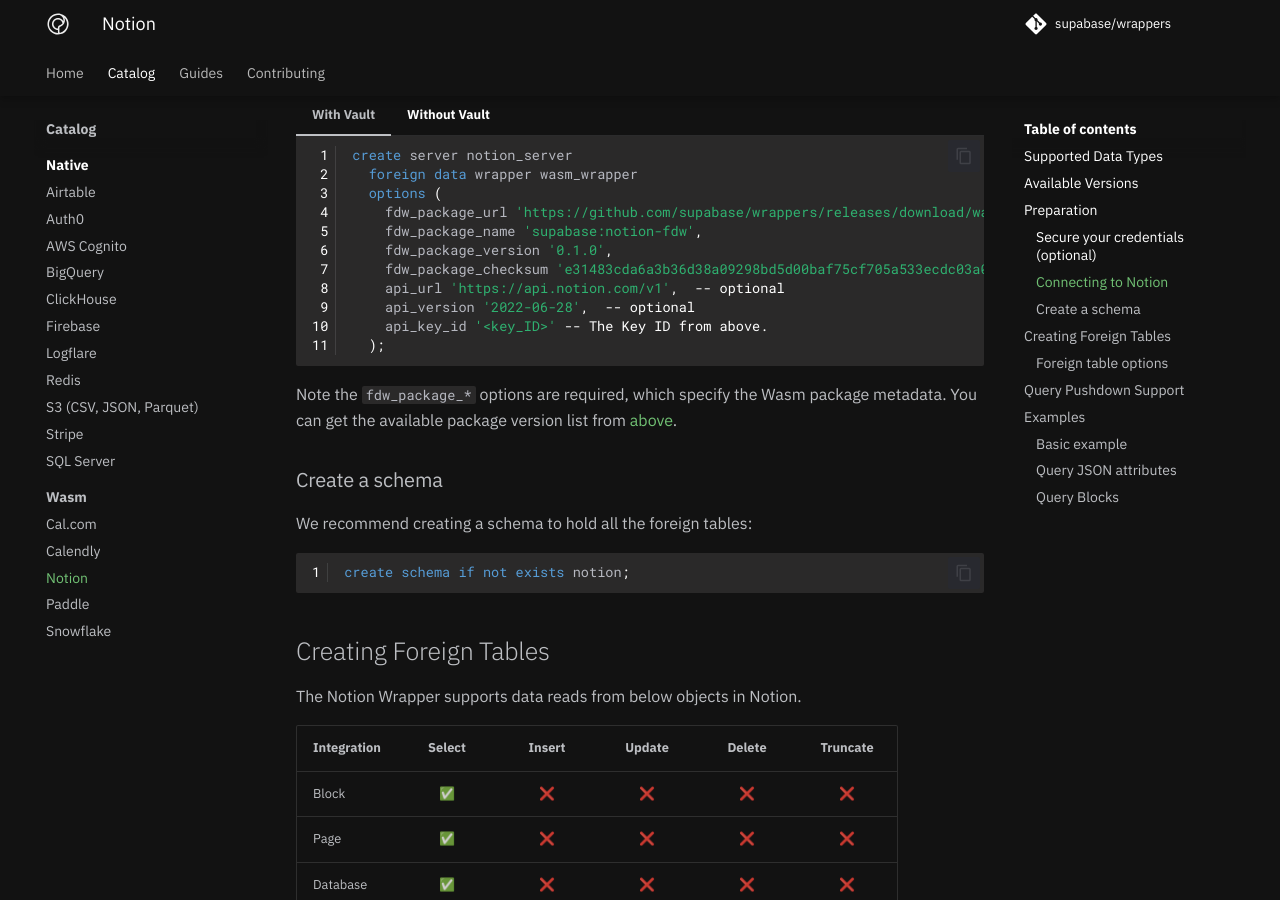
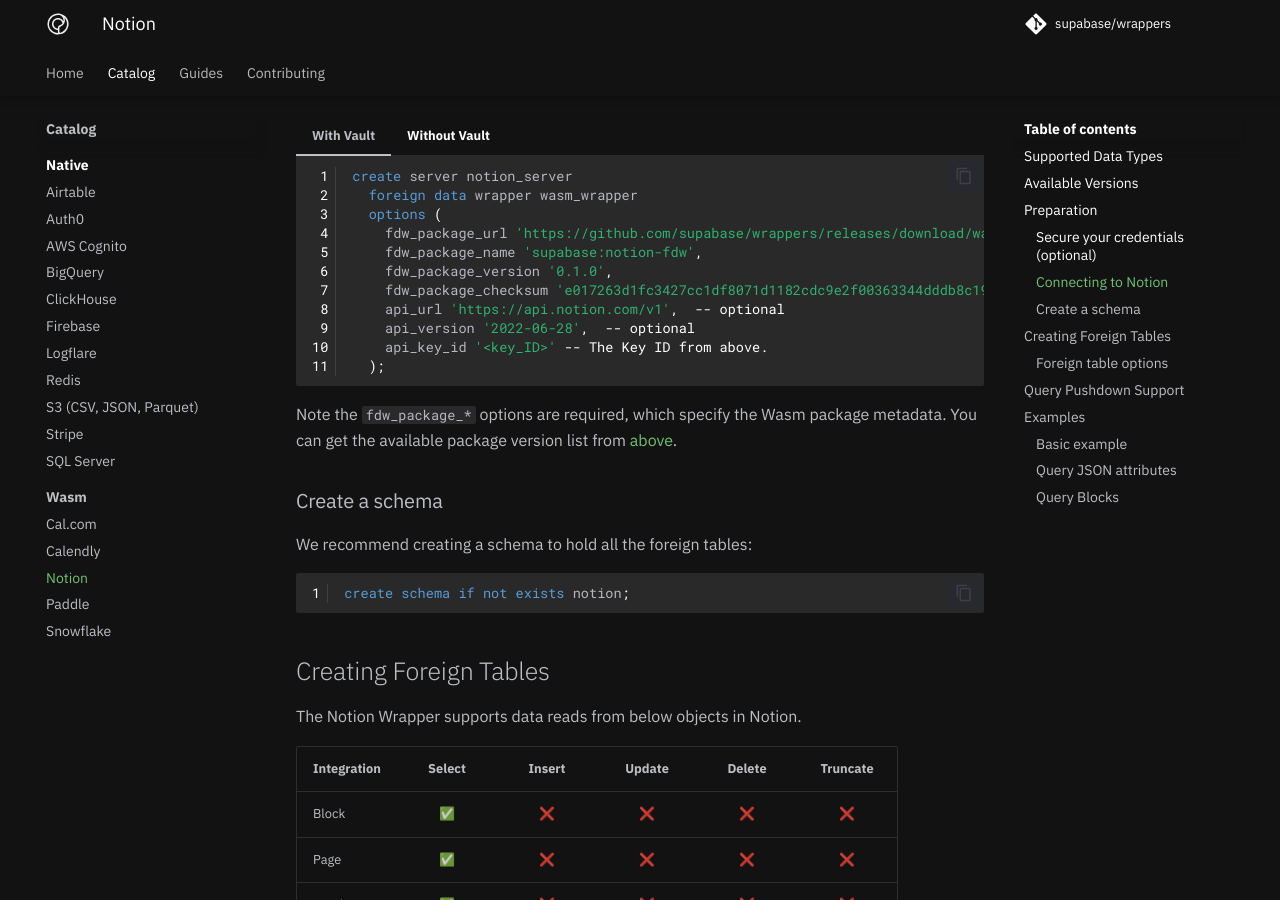
Before and after one commit to supabase/wrappers, an MkDocs documentation site: the page built from docs/catalog/notion.md, in a window 1280 px wide and 900 px high, scrolled down 1835 px. Built offline with MkDocs 1.6.1 and Material for MkDocs 9.7.7, drawn with Linux system fonts in a browser that asks for light colours; comment, search, counter and statistics services are not loaded; some of the changed text lies outside the part shown.

Commit message:
docs: update notion, calendly and cal.com wasm fdw checksum

```diff
--- a/docs/catalog/notion.md
+++ b/docs/catalog/notion.md
@@ -33,7 +33,7 @@
 
 | Version | Wasm Package URL                                                                                | Checksum                                                           |
 | ------- | ----------------------------------------------------------------------------------------------- | ------------------------------------------------------------------ |
-| 0.1.0   | `https://github.com/supabase/wrappers/releases/download/wasm_notion_fdw_v0.1.0/notion_fdw.wasm` | `tbd` |
+| 0.1.0   | `https://github.com/supabase/wrappers/releases/download/wasm_notion_fdw_v0.1.0/notion_fdw.wasm` | `e017263d1fc3427cc1df8071d1182cdc9e2f00363344dddb8c195c5d398a2099` |
 
 ## Preparation
 
@@ -78,7 +78,7 @@
         fdw_package_url 'https://github.com/supabase/wrappers/releases/download/wasm_notion_fdw_v0.1.0/notion_fdw.wasm',
         fdw_package_name 'supabase:notion-fdw',
         fdw_package_version '0.1.0',
-        fdw_package_checksum 'e31483cda6a3b36d38a09298bd5d00baf75cf705a533ecdc03a079c349f42d07',
+        fdw_package_checksum 'e017263d1fc3427cc1df8071d1182cdc9e2f00363344dddb8c195c5d398a2099',
         api_url 'https://api.notion.com/v1',  -- optional
         api_version '2022-06-28',  -- optional
         api_key_id '<key_ID>' -- The Key ID from above.
@@ -94,7 +94,7 @@
         fdw_package_url 'https://github.com/supabase/wrappers/releases/download/wasm_notion_fdw_v0.1.0/notion_fdw.wasm',
         fdw_package_name 'supabase:notion-fdw',
         fdw_package_version '0.1.0',
-        fdw_package_checksum 'e31483cda6a3b36d38a09298bd5d00baf75cf705a533ecdc03a079c349f42d07',
+        fdw_package_checksum 'e017263d1fc3427cc1df8071d1182cdc9e2f00363344dddb8c195c5d398a2099',
         api_url 'https://api.notion.com/v1',  -- optional
         api_version '2022-06-28',  -- optional
         api_key 'secret_xxxxx'  -- Notion API key
```
Also changed, not shown: docs/catalog/cal.md (+3 -3 lines), docs/catalog/calendly.md (+3 -3 lines).
